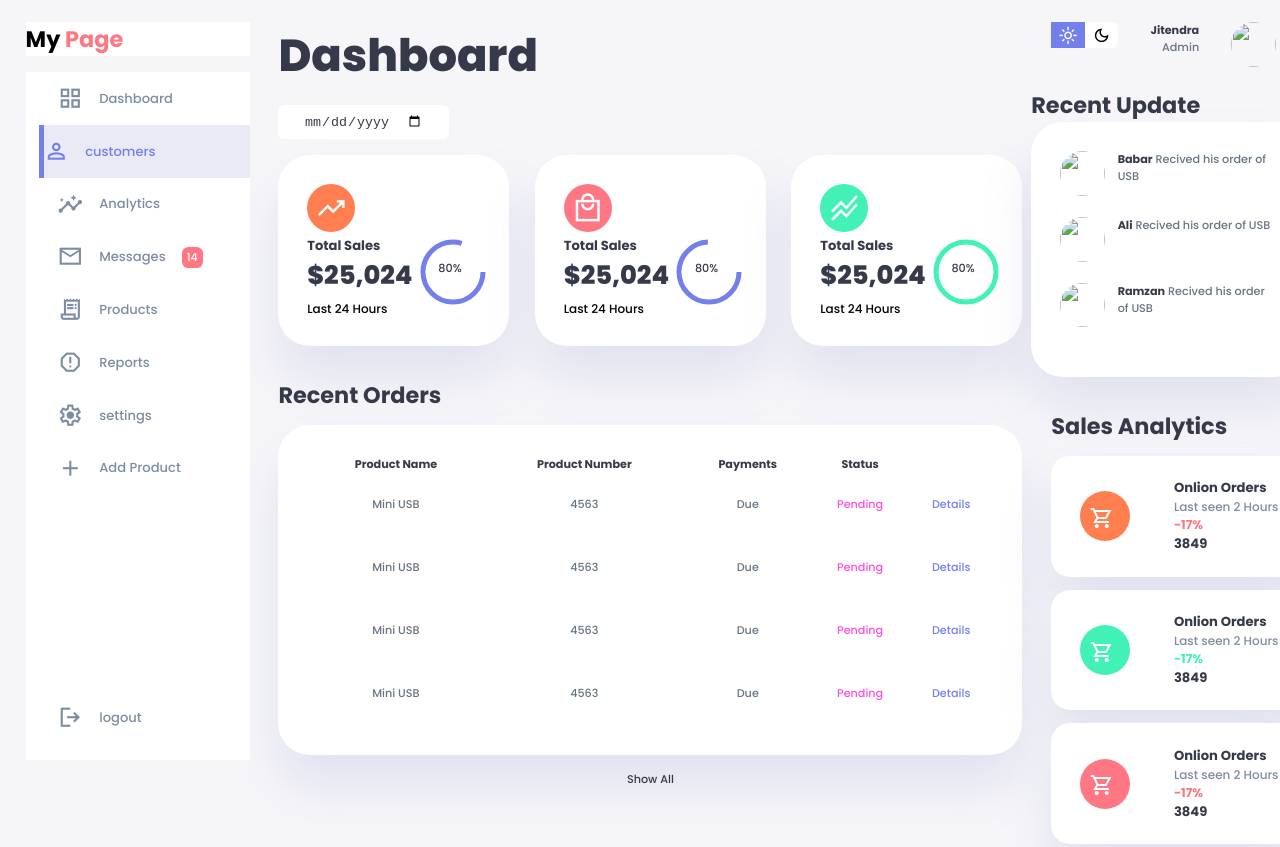
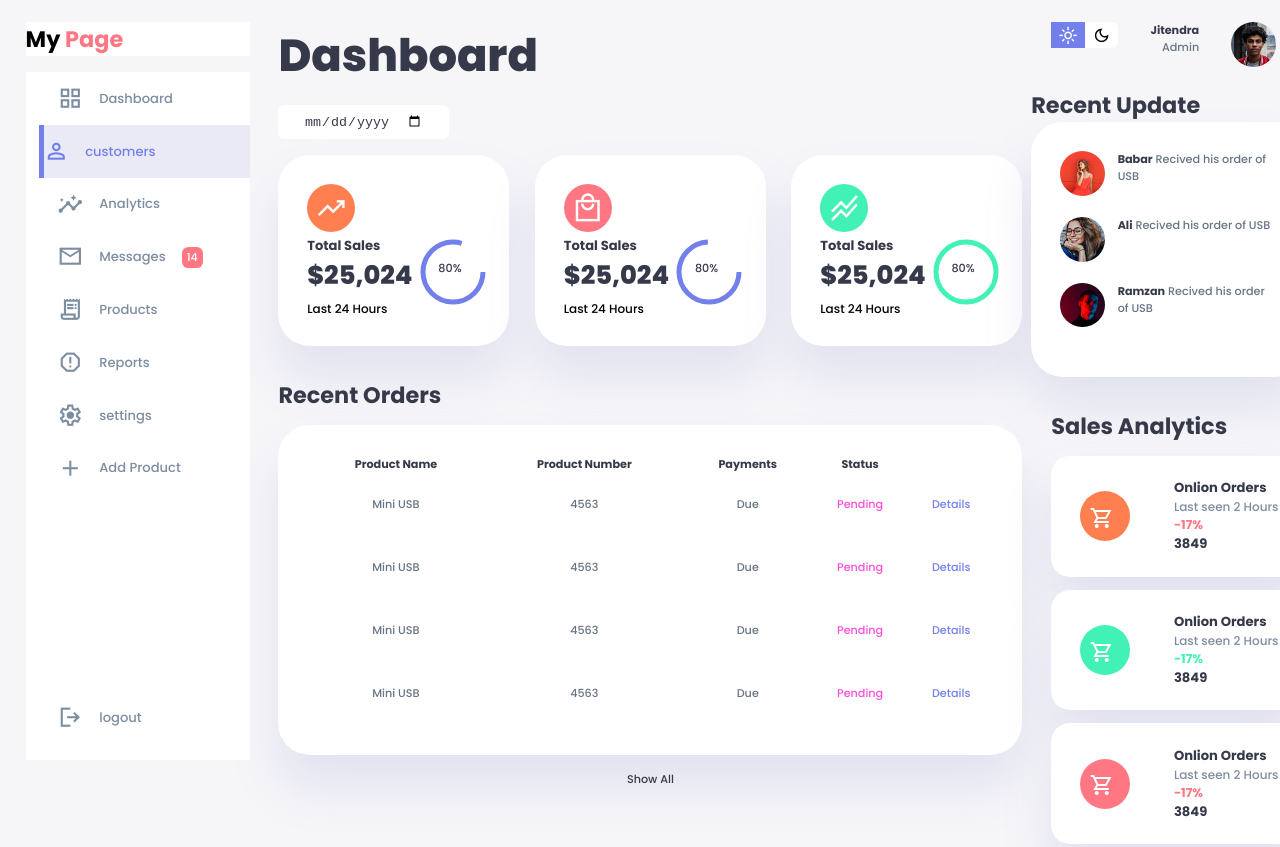
Before and after one commit to jairock007/K-Rite, a plain HTML site: page index.html in a window 1280 px wide. Shown: the top 847 px of the page. Drawn offline with nearby package versions, Linux system fonts and the light colour scheme.

Commit message:
Update index.html

```diff
--- a/index.html
+++ b/index.html
@@ -219,7 +219,7 @@
            <small class="text-muted"></small>
        </div>
        <div class="profile-photo">
-         <img src="./images/profile-1.jpg" alt=""/>
+         <img src="profile-1.jpg" alt=""/>
        </div>
     </div>
 </div>
@@ -229,7 +229,7 @@
    <div class="updates">
       <div class="update">
          <div class="profile-photo">
-            <img src="./images/profile-4.jpg" alt=""/>
+            <img src="profile-4.jpg" alt=""/>
          </div>
         <div class="message">
            <p><b>Babar</b> Recived his order of USB</p>
@@ -237,7 +237,7 @@
       </div>
       <div class="update">
         <div class="profile-photo">
-        <img src="./images/profile-3.jpg" alt=""/>
+        <img src="profile-3.jpg" alt=""/>
         </div>
        <div class="message">
           <p><b>Ali</b> Recived his order of USB</p>
@@ -245,7 +245,7 @@
      </div>
      <div class="update">
       <div class="profile-photo">
-         <img src="./images/profile-2.jpg" alt=""/>
+         <img src="profile-2.jpg" alt=""/>
       </div>
      <div class="message">
         <p><b>Ramzan</b> Recived his order of USB</p>
```
